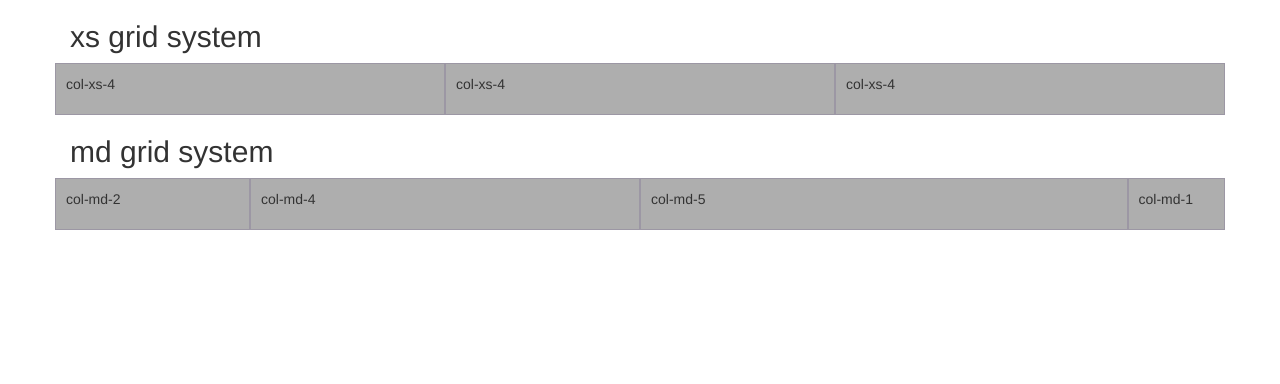
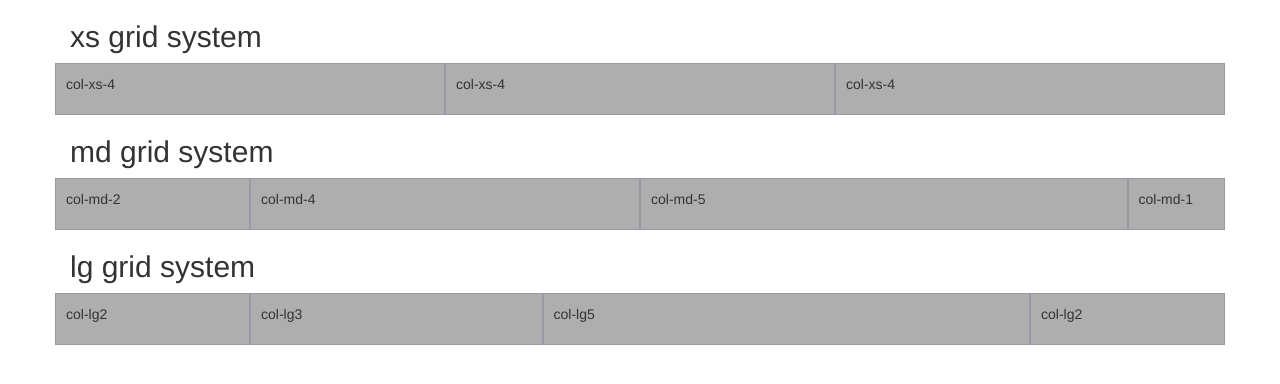
Before and after one commit to jancrmi/grid-system, a plain HTML site: page css/index.html in a window 1280 px wide. Drawn offline with Linux system fonts and the light colour scheme.

Commit message:
created new large section

```diff
--- a/css/index.html
+++ b/css/index.html
@@ -35,8 +35,24 @@
 			<div class="col-md-1">
 				<p>col-md-1</p>
 			</div>
+		</div> <!-- end of md grid -->
 
-		</div>
+		<h2>lg grid system</h2>
+		<div class="row muestra-grid">
+			<div class="col-lg-2">
+				<p>col-lg2</p>
+			</div>
+			<div class="col-lg-3">
+				<p>col-lg3</p>
+			</div>
+			<div class="col-lg-5">
+				<p>col-lg5</p>
+			</div>
+			<div class="col-lg-2">
+				<p>col-lg2</p>
+			</div>
+		</div> <!-- end of lg grid -->
+
 	</div><!--  end of container -->
 
 </body>
```
